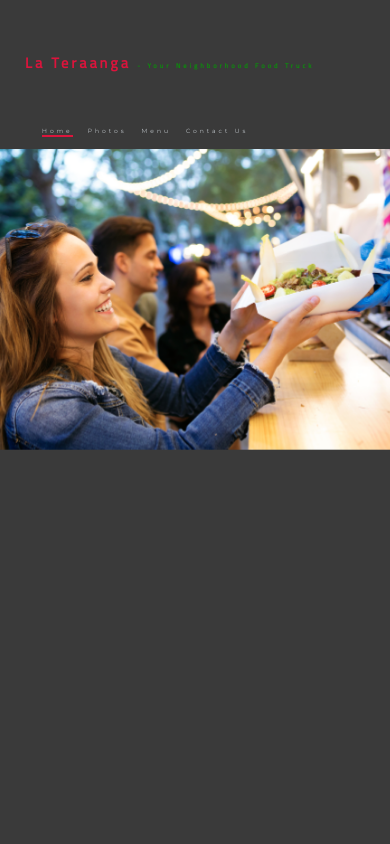
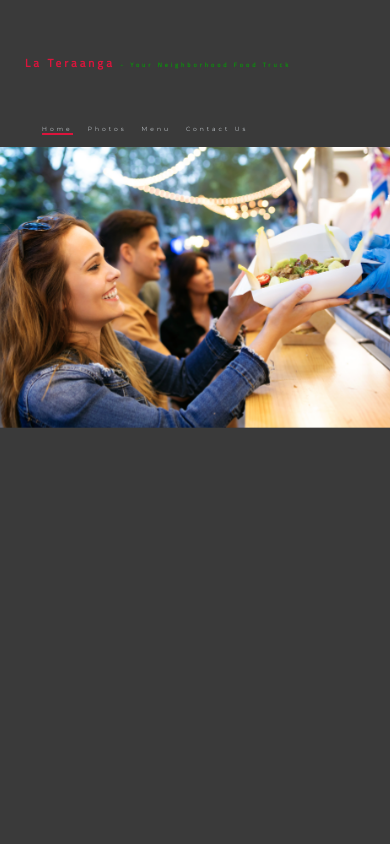
Before and after one commit to theodorchris/La-Teraanga, a plain HTML site: page index.html in a window 390 px wide. Shown: the top 844 px of the page. Drawn offline with Linux system fonts and the light colour scheme.

Commit message:
Correct main image on responsive media

```diff
--- a/assets/css/style.css
+++ b/assets/css/style.css
@@ -372,6 +372,11 @@ span h3 {
         font-size: 150%;
     }
 
+    #main-image {
+        zoom: 40%;
+        height: 1500px;
+    }
+
     #menu {
         clear: left;
         float: left;
@@ -414,16 +419,16 @@ span h3 {
 
     /*Home page*/
     #logo {
-        font-size: 90%;
+        font-size: 70%;
     }
 
     span h2 {
-        font-size: 45%;
+        font-size: 50%;
         padding: 0;
     }
 
     #menu {
-        font-size: 35%;
+        font-size: 30%;
     }
 
 
@@ -433,6 +438,7 @@ span h3 {
         background-size: cover;
         zoom: 40%;
         width: 100%;
+        height: 700px;
     }
 
     #terranga {
```
Also changed, not shown: index.html (+2 -1 lines).
